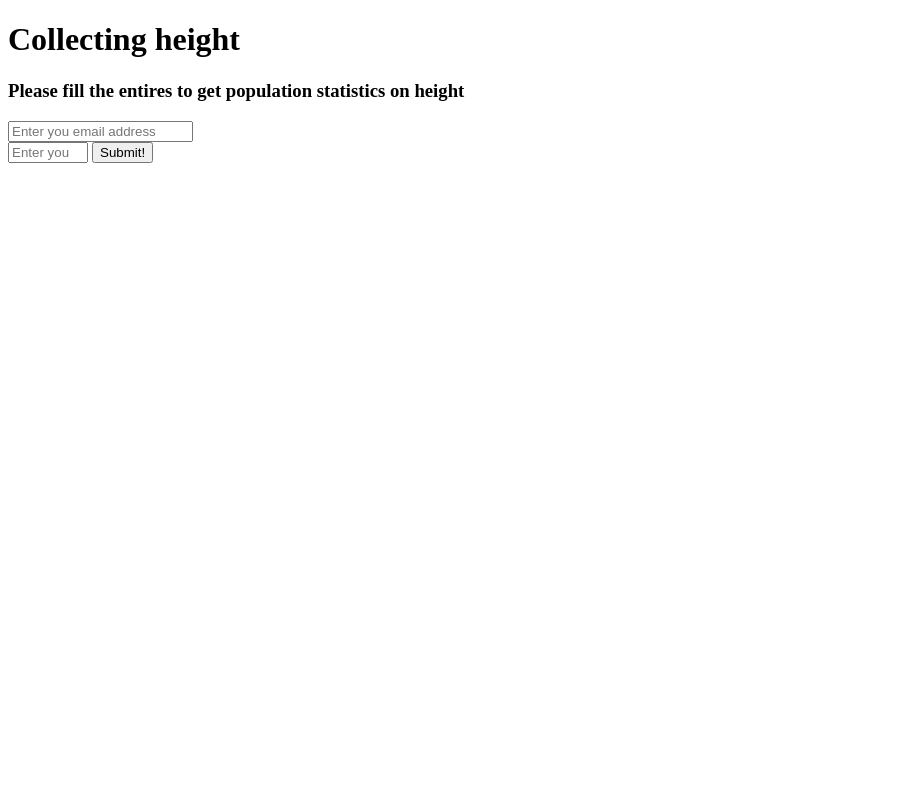
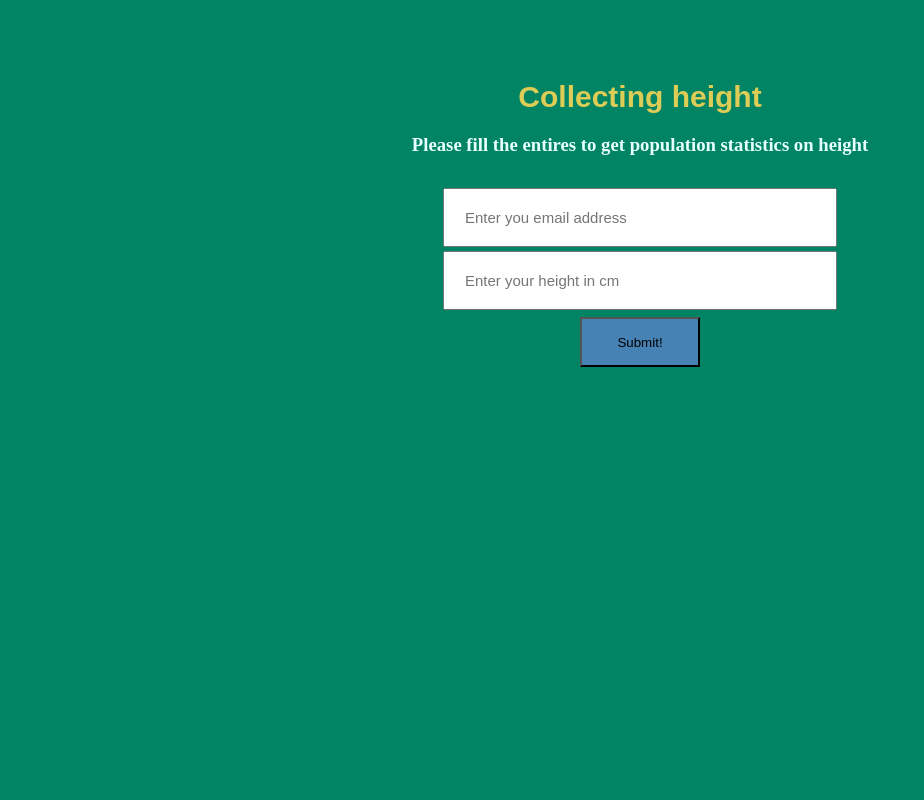
Before and after one commit to polonlubvi/python_cours, a Python web app: template template/index.html in a window 1280 px wide. Shown: the whole page, without its empty margins (0-924 px from the left). Run offline with Jinja, Linux system fonts and the light colour scheme; the template is opened without the code that fills it, so the values that code supplies are empty.

Commit message:
Add style sheet

```diff
--- a/static/main.css
+++ b/static/main.css
@@ -0,0 +1,48 @@
+html,
+body {
+    height: 100%;
+    margin: 0
+}
+
+.container {
+    margin: 0 auto;
+    width: 100%;
+    height: 100%;
+    background-color: #008463;
+    color: #e6ffff;
+    overflow: hidden;
+    text-align: center
+}
+
+.container h1 {
+    font-family: Arial, sans-serif;
+    font-size: 30px;
+    color: #ddcc56;
+    margin-top: 80px
+}
+
+.container form {
+    margin: 30px;
+    /* align-items: center */
+}
+
+.container input {
+    width: 350px;
+    height: 15px;
+    font-size: 15px;
+    margin: 2px;
+    padding: 20px;
+    transition: all 0.2s ease-in-out;
+    /* align-content: center */
+}
+
+.container button {
+    width: 120px;
+    height: 50px;
+    background-color: steelblue;
+    margin: 5px;
+}
+
+.container p {
+    margin: 100px;
+}
--- a/template/index.html
+++ b/template/index.html
@@ -11,8 +11,8 @@
         <h1>Collecting height</h1>
         <h3>Please fill the entires to get population statistics on height</h3>
         <form action="success.html">
-            <input title="Your email will be safe eith us" placeholder="Enter you email address" type="email" name="email_name" required> <br>
-            <input title="Your data will be safe with us" placeholder="Enter your height in cm" type="number" min="50" max="250" step="0.5" name="height_name" required>
+            <input title="Your email will be safe eith us" placeholder="Enter you email address" type="email" name="email_name" required><br>
+            <input title="Your data will be safe with us" placeholder="Enter your height in cm" type="number" min="50" max="250" step="0.5" name="height_name" required><br>
             <button type="submit">Submit!</button>
         </form>
 
```
